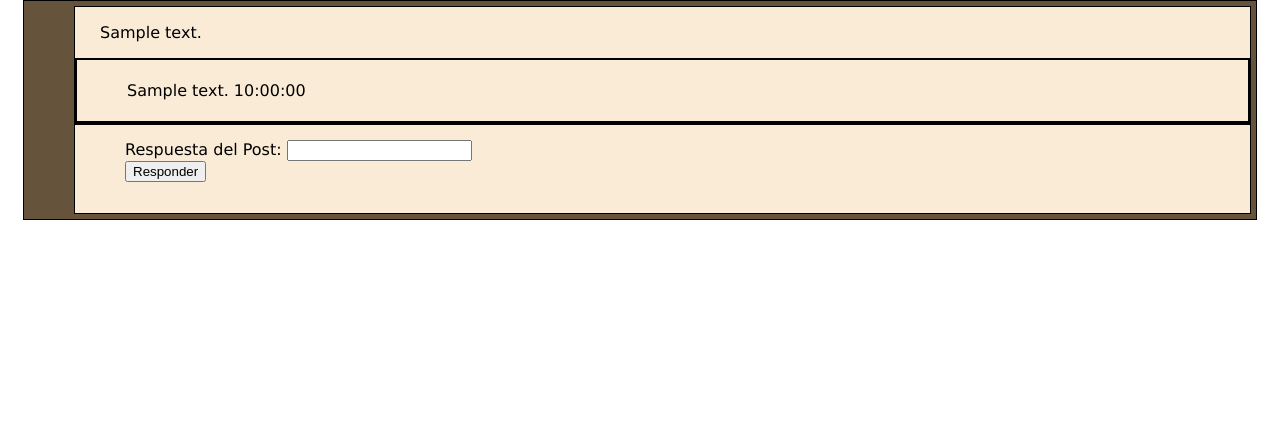
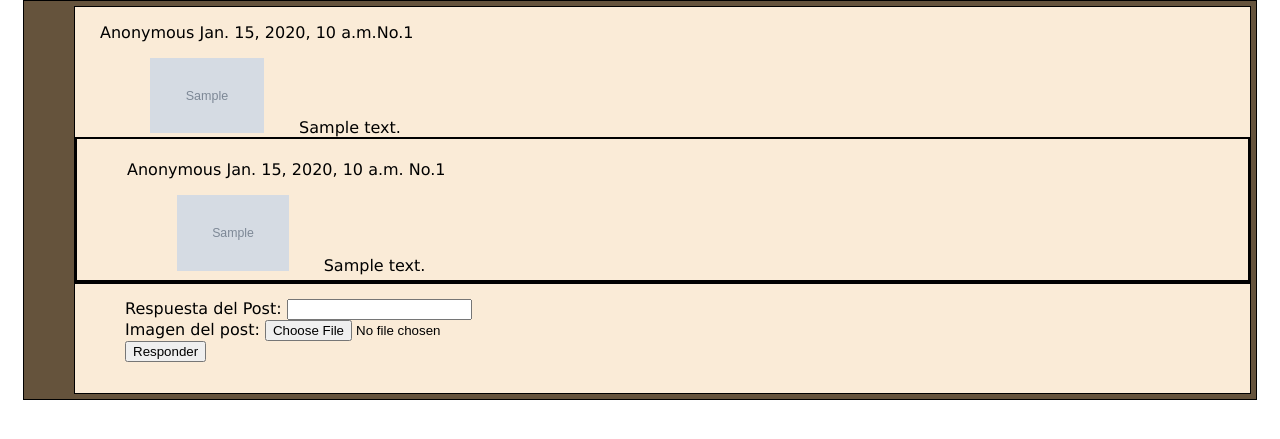
Before and after one commit to naicmer114/r9k_Learning, a Django app: page /post/1 in a window 1280 px wide. Shown: the part 93-532 px from the top of the page. Run offline with Django 5.2, Linux system fonts and the light colour scheme; tables that the repository leaves empty hold one stand-in row (values such as "Sample post"); grey boxes marked "Sample" are stand-in pictures.

Commit message:
New System for the Posts and Replies
Added a filter, or similarity detector between posts. Its simulate the tematic of the real r9k board.
Added the global ID, taking the length of items in the table for post and reply tables, making that "identifier" of posts so common on 4chan while manteining the real ids private.
Added the image system for posts and replies. These are stored in the main project and added to the app "tablero" URLs at the end of the "URL palette" declaration. The complexity of loading post replies was also reduced.
Adtional, a revamp of templates structure, and changes of the way that work on the web methods (GET and POST).

```diff
--- a/r9k_l/compartir_notas/settings.py
+++ b/r9k_l/compartir_notas/settings.py
@@ -38,7 +38,7 @@ INSTALLED_APPS = [
     'django.contrib.messages',
     'django.contrib.staticfiles',
     # Registramos las aplicaciones internas del proyecto
-    'tablero',
+    'tablero.apps.TableroConfig',
 ]
 
 MIDDLEWARE = [
@@ -118,6 +118,9 @@ USE_TZ = True
 
 STATIC_URL = 'static/'
 
+MEDIA_URL = '/media/'
+MEDIA_ROOT = BASE_DIR.joinpath('media/')
+
 # Default primary key field type
 # https://docs.djangoproject.com/en/5.2/ref/settings/#default-auto-field
 
--- a/r9k_l/compartir_notas/urls.py
+++ b/r9k_l/compartir_notas/urls.py
@@ -21,5 +21,5 @@ from django.urls import path, include
 urlpatterns = [
     path('admin/', admin.site.urls),
     # De ir a la raiz de la aplicacion web estara el view de la app tablero
-    path('', include('tablero.urls'))
+    path('', include('tablero.urls')),
 ]
--- a/r9k_l/tablero/forms.py
+++ b/r9k_l/tablero/forms.py
@@ -2,6 +2,8 @@ from django import forms
 
 class crear_post(forms.Form):
     texto = forms.CharField(label="Texto del post")
+    img = forms.ImageField(label="Imagen del post")
 
 class responder_post(forms.Form):
     texto = forms.CharField(label="Respuesta del Post")
+    img = forms.ImageField(label="Imagen del post")
--- a/r9k_l/tablero/models.py
+++ b/r9k_l/tablero/models.py
@@ -1,5 +1,5 @@
 from django.db import models
-
+from django.utils import timezone
 '''
     Creamos el modelo de los usuarios registrados en el sistema, \
     nos valandremos de una verificacion de si estan o no activos, \
@@ -25,11 +25,19 @@ class usuarios(models.Model):
 '''
 class posts(models.Model):
     texto=models.TextField()
-    hora_creada=models.TimeField(auto_now=True,)
+    fecha_publicado=models.DateTimeField(default=timezone.now,)
+    id_global=models.IntegerField(default=0)
+    '''
+        No tiene ruta cruda porque va a la carpeta "media" en el proyecto, osea
+        el nucleo del proyecto.
+    '''
+    img = models.ImageField(upload_to='', blank=True, null=True)
     pass
 
 class respuestas(models.Model):
     id_post_relacionado=models.ForeignKey(posts,on_delete=models.CASCADE)
     texto=models.TextField()
-    hora_creada=models.TimeField(auto_now=True,)
+    fecha_publicado=models.DateTimeField(default=timezone.now,)
+    id_global=models.IntegerField(default=0)
+    img = models.ImageField(upload_to='', blank=True, null=True)
     pass
--- a/r9k_l/tablero/static/css/post_base.css
+++ b/r9k_l/tablero/static/css/post_base.css
@@ -19,6 +19,15 @@ body {
     border-style: solid;
     border-color: black;
 }
+#img{
+    width: 10%;
+    height: 10%;
+    margin-left: 50px;
+}
+#post_text {
+    display: inline;
+    margin-left: 30px;
+}
 #respuestas {
     padding: 5px;
     padding-left: 50px;
--- a/r9k_l/tablero/templates/post_base.html
+++ b/r9k_l/tablero/templates/post_base.html
@@ -3,7 +3,6 @@
 
 {# Se especifica donde empieza el bloque. "content" es el nombre dado en, este caso, nav_general.css #}
 {% block content %}
-
     <!DOCTYPE html>
     {% load static %}
     <link rel="stylesheet" href="{% static '/css/post_base.css' %}">
@@ -16,16 +15,21 @@
     <section id="tablero">
 
         <article id="post">
-        <p>{{post.texto}}</p>
+            <p>Anonymous {{ post.fecha_publicado }}No.{{ post.id_global }}</p>
+
+                        <img id="img" src="{{ post.img.url }}">
+                        <p id="post_text">{{ post.texto }}</p>
         </article>
     {#{% print(respuestas.lenght) %}#}
     {% for respuesta in respuestas %}
         <div id="respuestas">
-            <p>{{ respuesta }}</p>
+            <p>Anonymous {{ respuesta.fecha_publicado }} No.{{ respuesta.id_global }}</p>
+            <img id="img" src="{{ respuesta.img.url }}">
+            <p id="post_text">{{ respuesta.texto }}</p>
         </div>
     {% endfor %}
 
-    <div id="respuesta_form">
+        <div id="respuesta_form" enctype="multipart/form-data">
             <form method="POST">
                 {% csrf_token %}
                 {{ form_responder_post }}
--- a/r9k_l/tablero/urls.py
+++ b/r9k_l/tablero/urls.py
@@ -1,7 +1,10 @@
+from django.conf import settings
+from django.conf.urls.static import static
+
 from django.urls import path
 from . import views
 
 urlpatterns=[
     path('', views.index),
     path('post/<int:id_post>', views.post_base)
-]
+] + static(settings.MEDIA_URL, document_root=settings.MEDIA_ROOT)
--- a/r9k_l/tablero/views.py
+++ b/r9k_l/tablero/views.py
@@ -1,48 +1,121 @@
 from django.shortcuts import render, redirect
 
+# Relaciones internas
 from .forms import crear_post, responder_post
 from .models import posts, respuestas
+
+# Librerias externas
+from difflib import SequenceMatcher
+
+def global_id_detector():
+    id_global=0 #Declaro el id maximo de la bd del tablon
+    #Traigo los datos de BD, guardo la cantidad de registros
+    posts_cant=posts.objects.all().count()
+    respuestas_cant=respuestas.objects.all().count()
+    id_global= posts_cant + respuestas_cant #Guardo el maximo de registros en BD de tablon
+    if id_global == 0: id_global = 1
+    return id_global # Devuelvo el maximo de regs
+
+
 '''
     La primera (first) vista sera para los administradores, \
     por lo que le pasaremos la tabla de los usuarios y las notas.
 '''
 def index(request):
-    posts_ = posts.objects.all() #Paso los datos de los posts de la BD
-    respuestas_ = respuestas.objects.all() #Paso los datos de los respuestas a los posts de la BD
+
     if request.method == 'GET':
+        _posts = posts.objects.all() #Paso los datos de los posts de la BD
+        _respuestas = respuestas.objects.all() #Paso los datos de los respuestas a los posts de la BD
         return render(request, 'index.html',{
-            'posts': posts_, #Paso los posts
-            'respuestas': respuestas_, #Paso las respuestas
+            'posts': _posts, #Paso los posts
+            'respuestas': _respuestas, #Paso las respuestas
             'form_crear_post': crear_post(), #Paso el formulario para crear posts (abajo su logica)
             }
         )
-    else:
+
+    if request.method == 'POST':
+        #Solicitamos los posts existentes para posterior uso
+        posts_ = posts.objects.all() #Paso los datos de los posts de la BD
+
         #Se declara como se tratara el POST del HTML con el formulario de crear POSTS
-        posts.objects.create(texto=request.POST['texto'])
+        form = crear_post(request.POST, request.FILES)
+        print(form.is_valid()) #Dice el bool del form (si tiene todo lo pedido)
+        grado_similaridad = 0
+
+        #Verificamos si el texto tiene similaridades con otros posts
+        #Guardamos el texto presente en el formulario
+        texto = form.cleaned_data['texto']
+
+        '''
+            Declaramos una variable para saber si ya el proceso se hizo o no,
+            esto ya que si no hay ningun post existente, el ciclo for no es
+            realizado, ya que no tiene nada con que iterar (y por lo tanto
+            comparar).
+        '''
+        listo=0
+        #Revisaremos todos los posts, por lo que usaremos los datos de la BD
+        for post in posts_:
+            if texto == post.texto: # Si ya existe el post, no se crea
+                print(texto, " Es igual a un post: ", post.id, ", texto:", post.texto)
+                listo=1
+                break
+            '''
+                Calculamos el grado de similaridad entre posts, le pasamos a
+                SequenceMatcher el texto nuevo del form y el del posts de BD
+                que estamos comparando. Usamos .ratio() al final para solo
+                quedarnos con el float del grado.
+            '''
+            grado_similaridad = SequenceMatcher(None, texto, post.texto).ratio()
+            print(grado_similaridad)
+            '''
+                Empleamos un grado por debajo de 0.5 para dejar un espacio
+                logico de posibilidad de posts que usen palabras similares
+                y no sea tan estricto el filtro.
+            '''
+
+            if grado_similaridad < 0.5:
+                print(" Es considerable o es distinto")
+                posts.objects.create( # Se guarda en la BD, en la tabla acorde
+                                texto=texto, id_global=global_id_detector(),
+                            )
+                listo=1
+                break
+            else:
+                break
+        if listo==0:
+            posts.objects.create( # Se guarda en la BD, en la tabla acorde
+                                texto=texto, id_global=global_id_detector(),
+                            )
+
         #Redirijo al inicio real
         return redirect('/') #Debere cambiar esto luego cuando separe por paginas o no se
 
 def post_base(request, id_post):
-    post_ = posts.objects.get(id=id_post) #Paso los datos del post deseado de la BD
-
-    #Solo quiero quedarme con las respuestas correspondientes al post que se esta viendo
-    respuestas_all = respuestas.objects.all() #Cargo todas las respuestas habidas en la BD
-    repuestas_coincidentes = [] #Uso una lista para guardar las respuestas que me interesan
-    for respuestas_lectura in respuestas_all:
-        print(respuestas_lectura.texto)
-        print(respuestas_lectura.id_post_relacionado.id)
-        if respuestas_lectura.id_post_relacionado.id == id_post: #Es foraneo, se trae con ruta completa
-            repuestas_coincidentes.append(respuestas_lectura.texto+ ' '+ str(respuestas_lectura.hora_creada)) #Se empaqueta las respuestas correspondientes al post.        Por hora lo mandare junto
-    print(repuestas_coincidentes)
 
     if request.method == 'GET':
+        post_ = posts.objects.get(id=id_post) #Paso los datos del post deseado de la BD
+        #Me traigo solo las respuestas del post en cuestion
+        respuestas_ = respuestas.objects.filter(id_post_relacionado=id_post)
+
         return render(request, 'post_base.html',{
                 'id_post': id_post, #Envio el id del post para futuro uso. 26/12/2025 no tengo uso aun
                 'post': post_, #Mando el texto original del post seleccionado
-                'respuestas': repuestas_coincidentes, #Envio las respuestas correspondientes al post
+                'respuestas': respuestas_, #Envio las respuestas correspondientes al post
                 'form_responder_post': responder_post(), #Envio el formulario para responder a los posts (abajo su logica)
         })
+
+    if request.method == 'POST':
+        # Se declara el como se actuara al realzizar un 'protocolo' POST en HTML. En este caso para responder un post
+        #print(global_id_detector())
+        form = responder_post(request.POST, request.FILES)
+        print(form.is_valid())
+        #Guardamos el texto presente en el formulario
+        texto = form.cleaned_data['texto']
+        respuestas.objects.create(
+                                    texto=texto,
+                                    id_post_relacionado_id=id_post,
+                                    id_global = global_id_detector(),
+                                 ) #El segundo dato depende del id del post seleccionando, pudiendo asi relacionar las respuestas con el post asociado
+        return redirect('./'+str(id_post)) #Al redirjir tomo la base del url y le agrego el id de nuvo (Misma logica con la que llego al post)
     else:
-        # Se declara el como se actuara al realzizar un 'protocolo' POST en HTML. En este caso para responder un post
-        respuestas.objects.create(texto=request.POST['texto'], id_post_relacionado_id=id_post) #El segundo dato depende del id del post seleccionando, pudiendo asi relacionar las respuestas con el post asociado
-        return redirect('./'+str(id_post)) #Al redirjir tomo la base del url y le agrego el id de nuvo (Misma logica con la que llego al post)
+        pass
```
Also changed, not shown: r9k_l/tablero/static/css/index.css (+9 -0 lines), r9k_l/tablero/templates/index.html (+8 -5 lines), r9k_l/db.sqlite3. Lines whose indentation alone changed are shown as unchanged.
